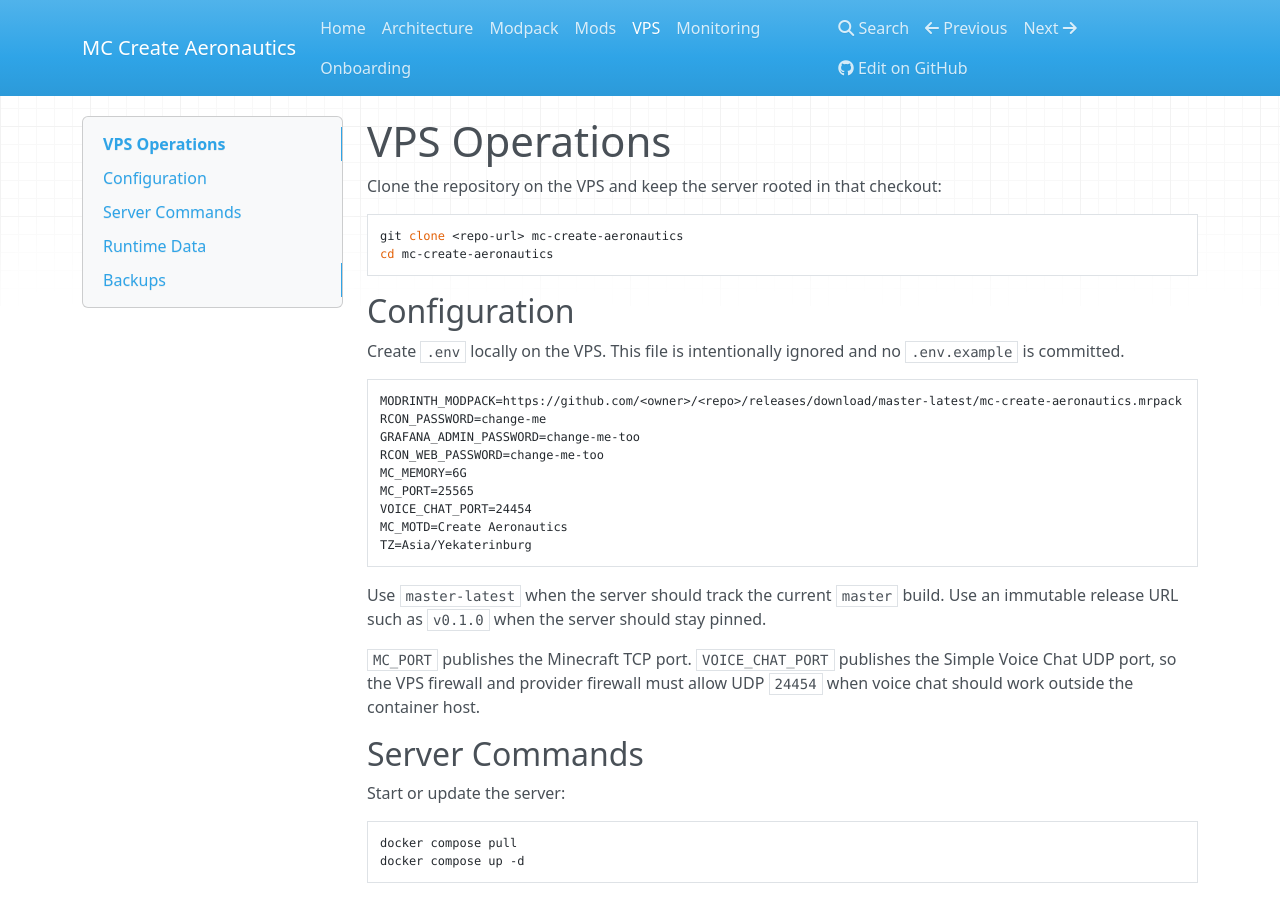
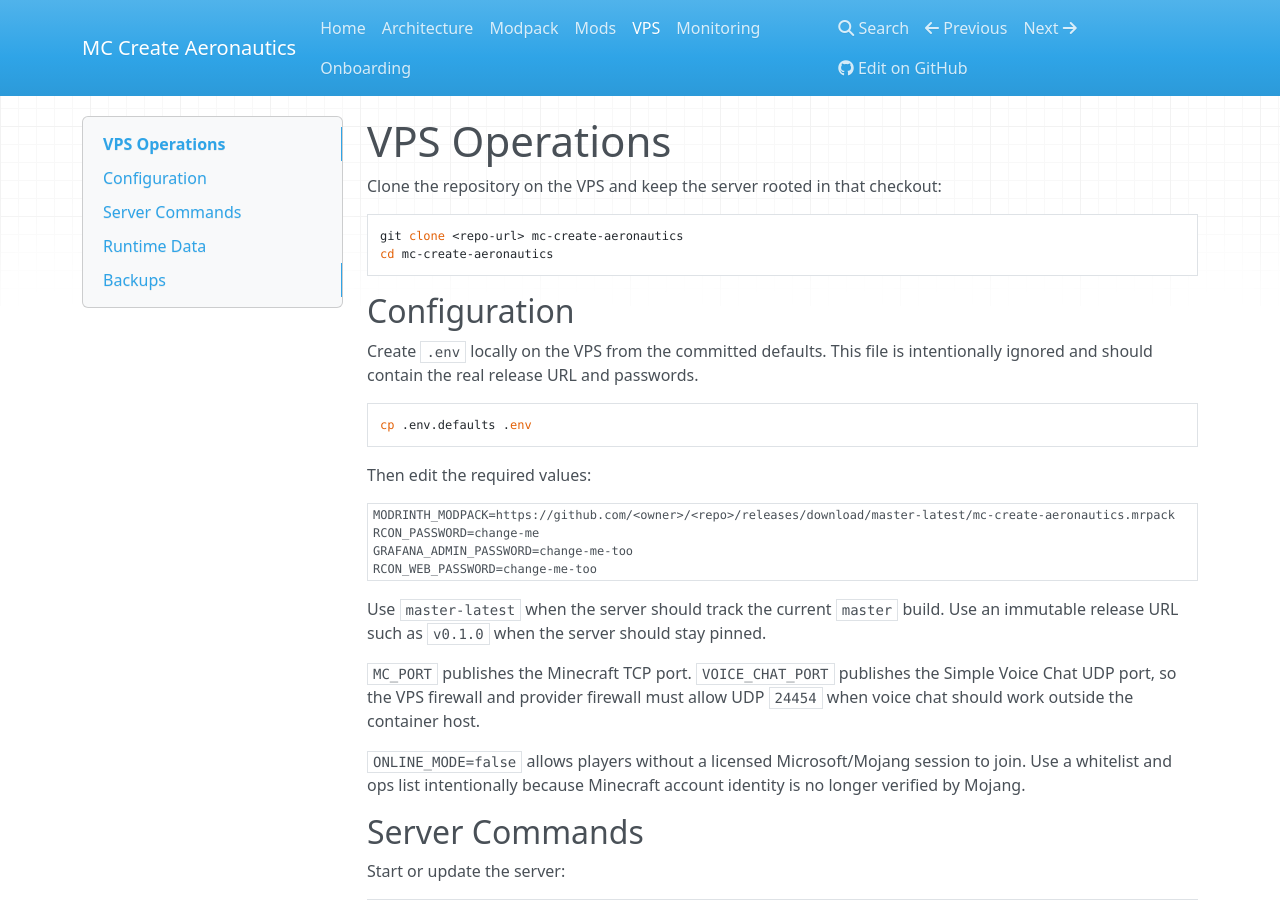
Before and after one commit to AlexCawl/mc-create-aeronautics-modpack, an MkDocs documentation site: the page built from docs/vps.md, in a window 1280 px wide and 900 px high. Built offline with MkDocs 1.6.1, drawn with Linux system fonts in a browser that asks for light colours; nearby versions of some CDN libraries.

Commit message:
chore: added default .env values

````diff
--- a/docs/vps.md
+++ b/docs/vps.md
@@ -9,23 +9,26 @@ cd mc-create-aeronautics
 
 ## Configuration
 
-Create `.env` locally on the VPS. This file is intentionally ignored and no `.env.example` is committed.
+Create `.env` locally on the VPS from the committed defaults. This file is intentionally ignored and should contain the real release URL and passwords.
 
 ```sh
+cp .env.defaults .env
+```
+
+Then edit the required values:
+
+```dotenv
 MODRINTH_MODPACK=https://github.com/<owner>/<repo>/releases/download/master-latest/mc-create-aeronautics.mrpack
 RCON_PASSWORD=change-me
 GRAFANA_ADMIN_PASSWORD=change-me-too
 RCON_WEB_PASSWORD=change-me-too
-MC_MEMORY=6G
-MC_PORT=25565
-VOICE_CHAT_PORT=24454
-MC_MOTD=Create Aeronautics
-TZ=Asia/Yekaterinburg
 ```
 
 Use `master-latest` when the server should track the current `master` build. Use an immutable release URL such as `v0.1.0` when the server should stay pinned.
 
 `MC_PORT` publishes the Minecraft TCP port. `VOICE_CHAT_PORT` publishes the Simple Voice Chat UDP port, so the VPS firewall and provider firewall must allow UDP `24454` when voice chat should work outside the container host.
+
+`ONLINE_MODE=false` allows players without a licensed Microsoft/Mojang session to join. Use a whitelist and ops list intentionally because Minecraft account identity is no longer verified by Mojang.
 
 ## Server Commands
 
````
Also changed, not shown: compose.yaml (+22 -21 lines), docs/mods.md (+8 -8 lines), 2 other files.
